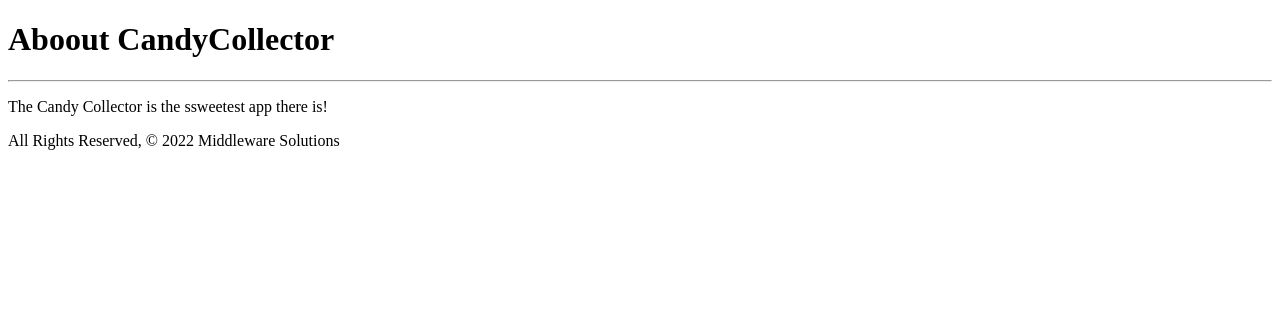
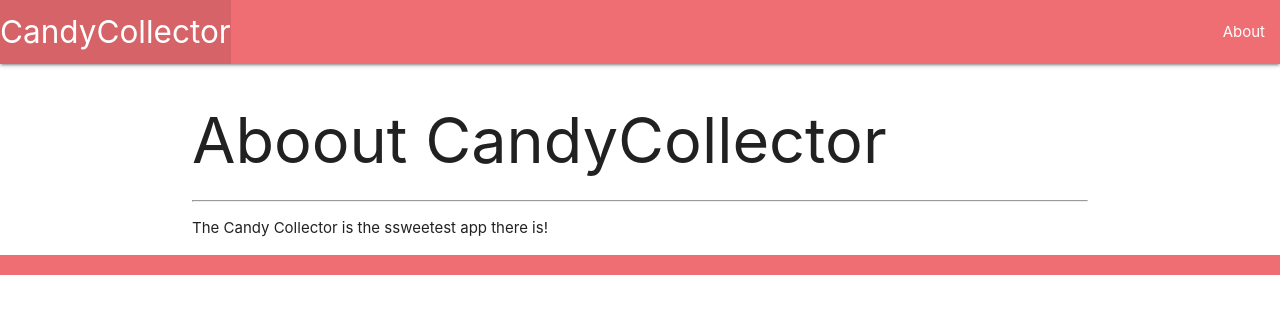
Before and after one commit to mellisporter/candy-collector, a Django app: page /about/ in a window 1280 px wide. Shown: the top 314 px of the page. Run offline with Django 4.2, Linux system fonts and the light colour scheme.

Commit message:
about extends base

```diff
--- a/main_app/templates/about.html
+++ b/main_app/templates/about.html
@@ -1,15 +1,7 @@
-<!DOCTYPE html>
-<html lang="en">
-<head>
-    <meta charset="UTF-8">
-    <meta http-equiv="X-UA-Compatible" content="IE=edge">
-    <meta name="viewport" content="width=device-width, initial-scale=1.0">
-    <title>About CandyCollector</title>
-</head>
-<body>
+{% extends 'base.html' %} {% block content %}
+
     <h1>Aboout CandyCollector</h1>
     <hr/>
     <p>The Candy Collector is the ssweetest app there is!</p>
-    <footer>All Rights Reserved, &copy; 2022 Middleware Solutions </footer>
-</body>
-</html>
+
+{% endblock %}
--- /dev/null
+++ b/main_app/templates/base.html
@@ -0,0 +1,35 @@
+<!DOCTYPE html>
+<html lang="en">
+  <head>
+    <meta charset="UTF-8" />
+    <meta name="viewport" content="width=device-width, initial-scale=1.0" />
+    <meta http-equiv="X-UA-Compatible" content="ie=edge" />
+    <title>CandyCollector</title>
+    <link
+      rel="stylesheet"
+      href="https://cdnjs.cloudflare.com/ajax/libs/materialize/1.0.0/css/materialize.min.css"
+    />
+  </head>
+  <body>
+    <header class="navbar-fixed">
+      <nav>
+        <div class="nav-wrapper">
+          <ul>
+            <li>
+              <a href="/" class="left brand-logo"> CandyCollector</a>
+            </li>
+          </ul>
+          <ul class="right">
+            <li><a href="/about">About</a></li>
+          </ul>
+        </div>
+      </nav>
+    </header>
+    <main class="container">{% block content %} {% endblock %}</main>
+    <footer class="page-footer">
+      <div class="right">
+        All Rights Reserved, © 2022 Middleware Solutions
+      </div>
+    </footer>
+  </body>
+</html>
```
